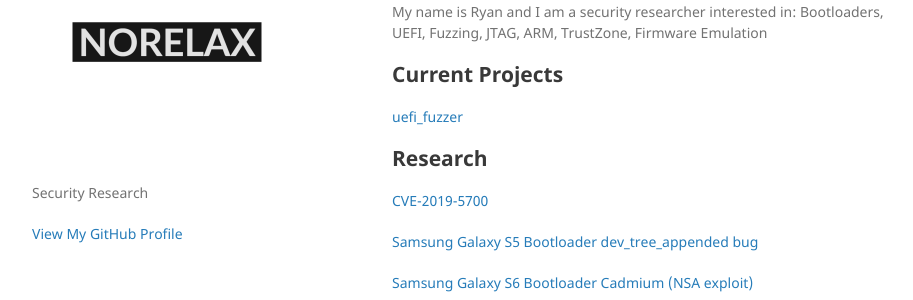
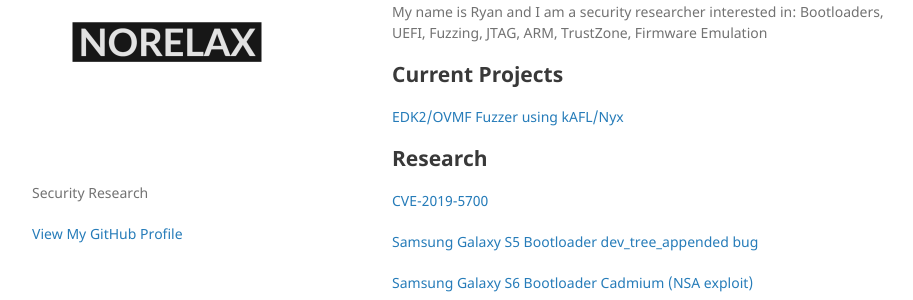
Before and after one commit to oscardagrach/oscardagrach.github.io, a Jekyll site: the page built from index.md, in a window 1280 px wide. Shown: the part 151-451 px from the top of the page, without its empty margins (178-1091 px from the left). Built offline with Jekyll 4.4.1, drawn with Linux system fonts in a browser that asks for light colours; our own code applies the rules of GitHub Pages for plain Markdown files.

Commit message:
Update index.md

```diff
--- a/index.md
+++ b/index.md
@@ -4,7 +4,7 @@
 My name is Ryan and I am a security researcher interested in: Bootloaders, UEFI, Fuzzing, JTAG, ARM, TrustZone, Firmware Emulation
 
 ## Current Projects
-[uefi_fuzzer](https://github.com/oscardagrach/uefi_fuzzer)
+[EDK2/OVMF Fuzzer using kAFL/Nyx](https://github.com/oscardagrach/uefi_fuzzer)
 
 ## Research
 [CVE-2019-5700](https://github.com/oscardagrach/CVE-2019-5700)
```
